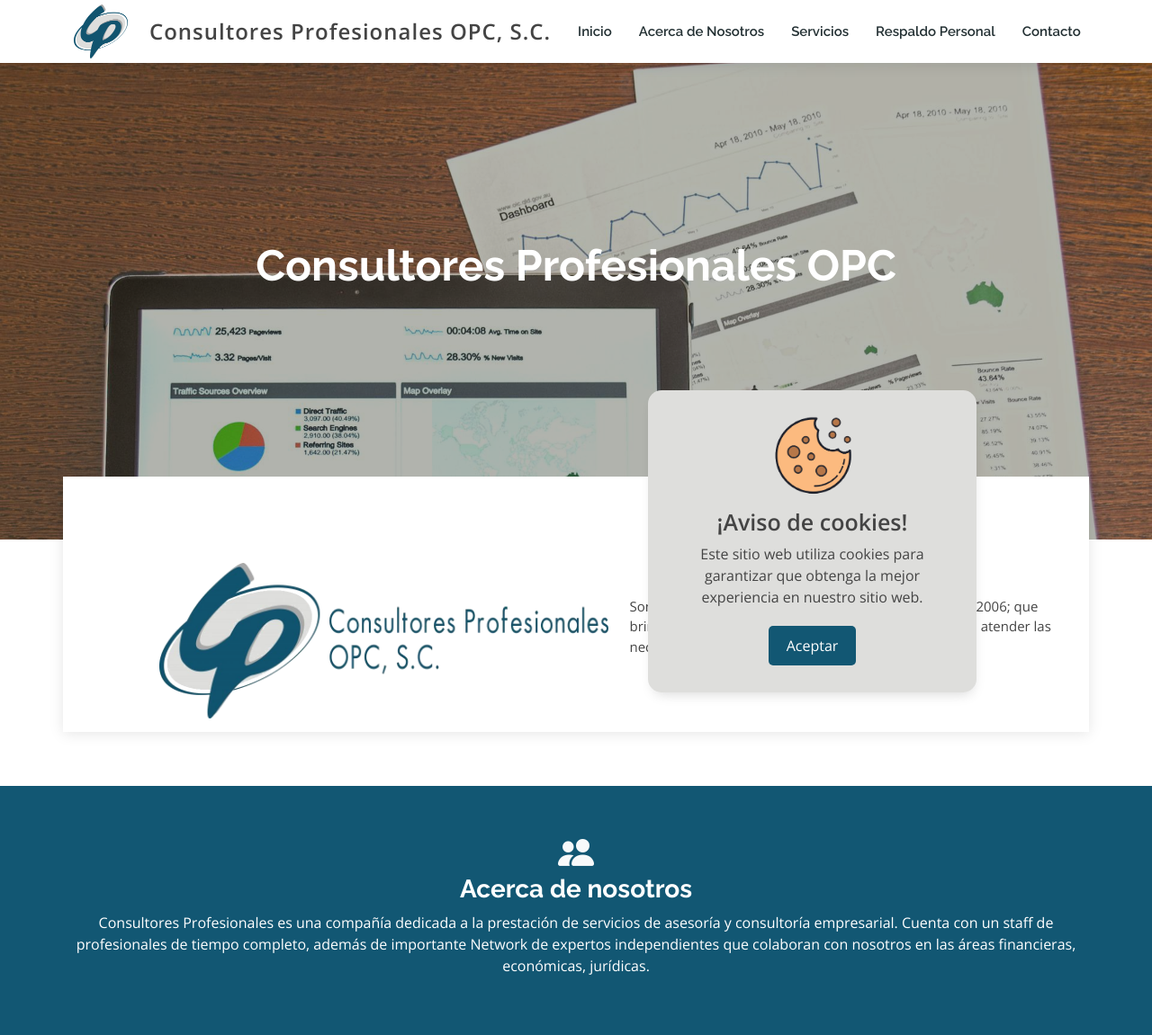
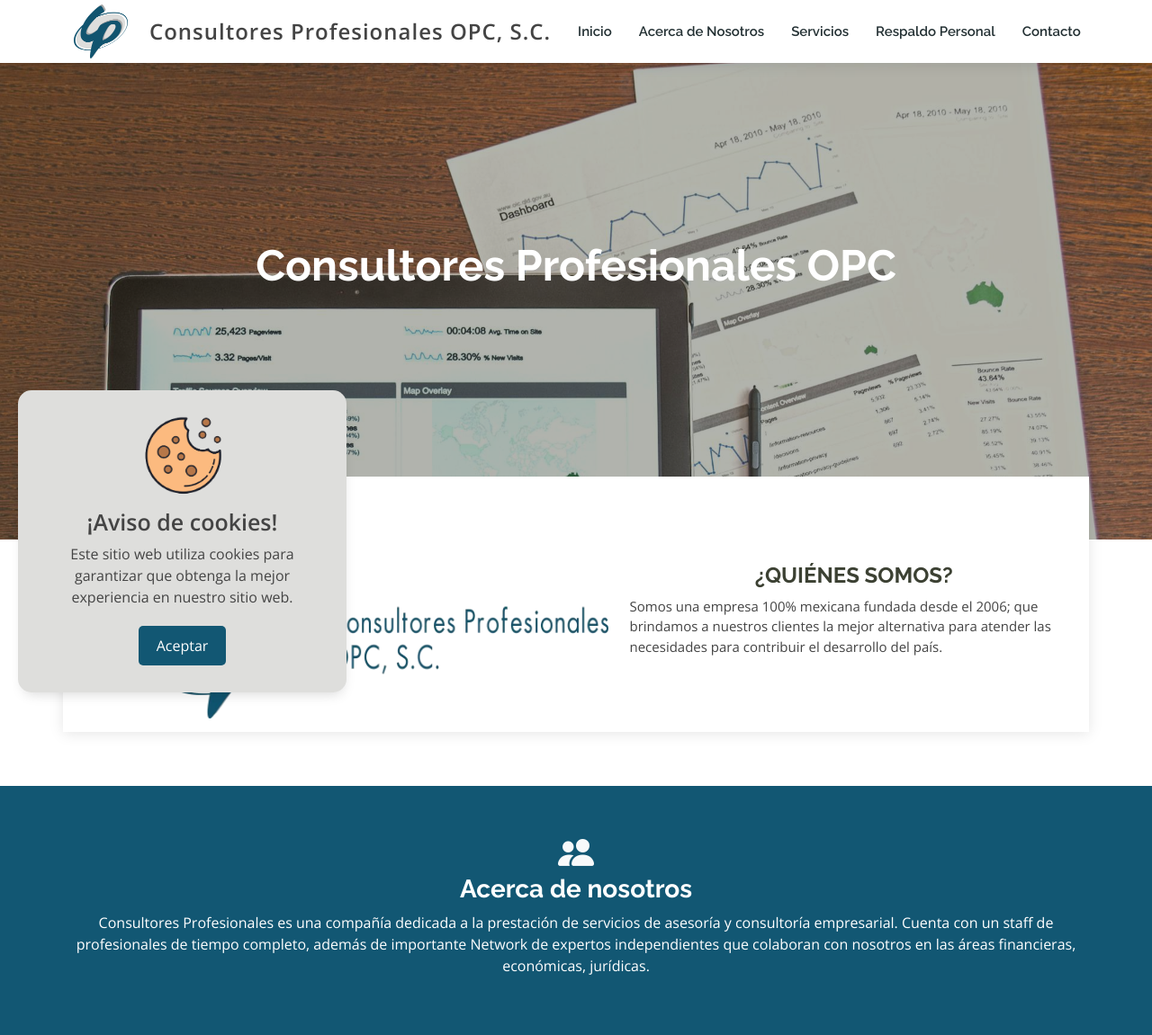
Before and after one commit to BrayanRuiz/ConsultoresOPC, a PHP site: page / in a window 1280 px wide. Shown: the top 1151 px of the page at 90% size. Run offline with PHP 8.4, Linux system fonts and the light colour scheme.

Commit message:
Ajustando ventana cookies

```diff
--- a/assets/css/style.css
+++ b/assets/css/style.css
@@ -63,7 +63,7 @@
 .cookieWrap {
   position: fixed;
   bottom: 30px;
-  left: 720px;
+  left: 20px;
   z-index: 996;
   max-width: 365px;
   background: #DEDEDC;
```
